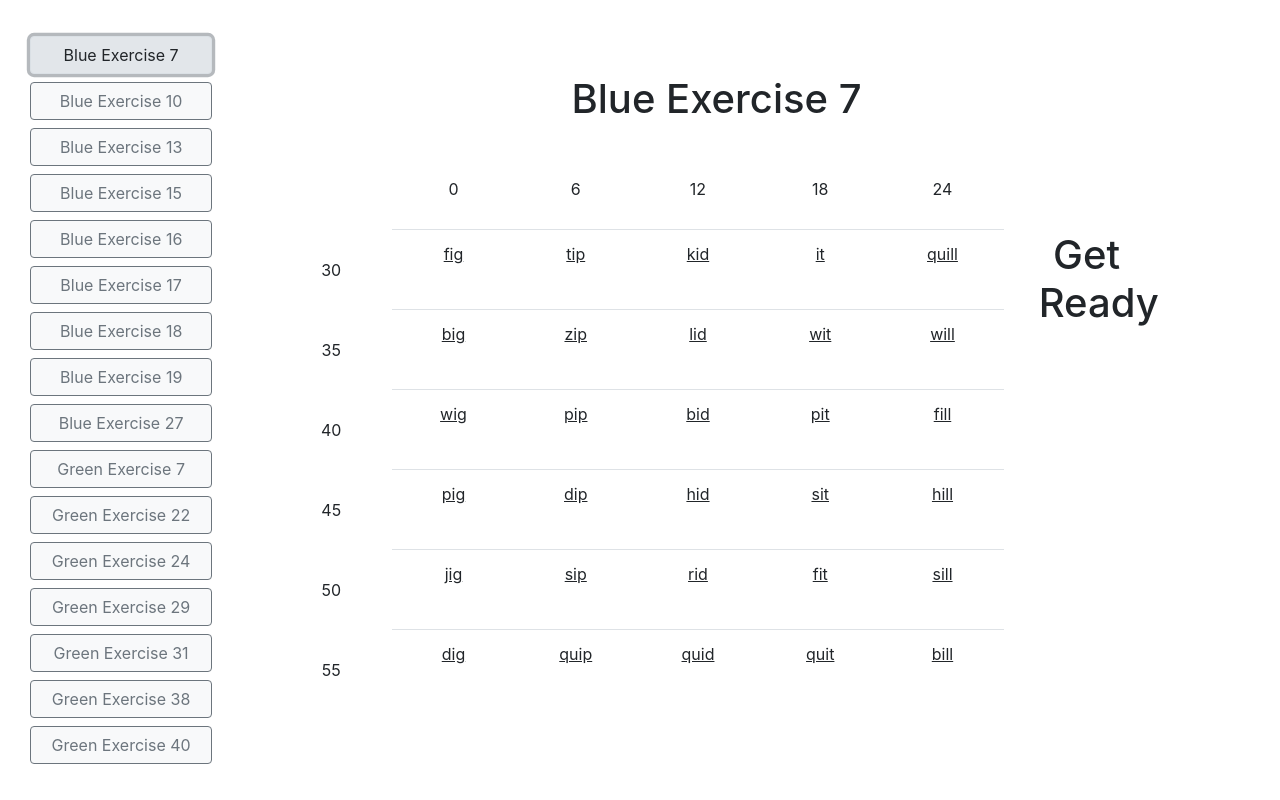
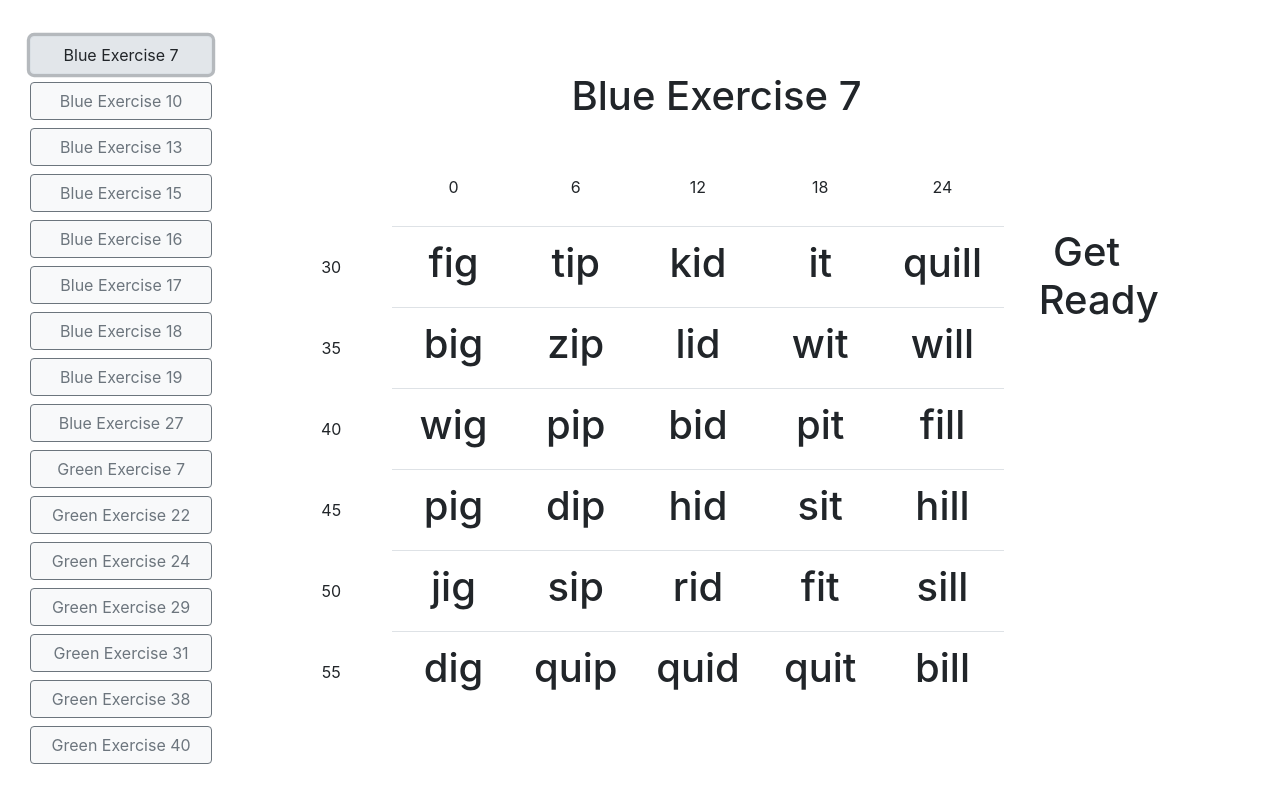
Before and after one commit to tschnide/wordMatrix, a React (Create React App) app: page / in a window 1280 px wide. Both pictures are taken after a click on the button "Blue Exercise 7". Built offline with nearby package versions, Linux system fonts and the light colour scheme.

Commit message:
Implement basic row underlining
Vertical underlining works.

```diff
--- a/src/VocabularyTable.jsx
+++ b/src/VocabularyTable.jsx
@@ -15,7 +15,7 @@ class VocabularyTable extends Component {
             leftVerticalScoreingNumbers: this.numberOfColumns,
             cycle: 0,
         };
-        this.underline = {textDecorationLine: 'underline'}
+        this.underline = { textDecorationLine: 'underline' }
     }
 
     render() {
@@ -34,12 +34,13 @@ class VocabularyTable extends Component {
                             <td className="align-middle" id="no-border-left-top-right">{this.state.numberOfRows * 4}</td>
                         </tr>
                         {
-                            this.lesson.vocabulary.map((rows, index) => (
-                                <tr key={index}>
-                                    <td className="align-middle" id="no-border-left-top-bottom">{this.lesson.vocabulary.length * rows.row.length + rows.row.length * index}</td>
+                            this.lesson.vocabulary.map((rows, rowIndex) => (
+                                <tr key={rowIndex}>
+                                    <td className="align-middle" id="no-border-left-top-bottom">{this.lesson.vocabulary.length * rows.row.length + rows.row.length * rowIndex}</td>
                                     {rows.row.map((word, index) => (
-                                        <td key={rows.index + index}
-                                        style={this.underline}>{word.value}</td>
+                                        index + rowIndex * rows.row.length < currentWordIndex
+                                            ? <td key={index + rowIndex * rows.row.length} style={this.underline}><h1>{word.value}</h1></td>
+                                            : <td key={index + rowIndex * rows.row.length}><h1>{word.value}</h1></td>
                                     ))}
 
                                 </tr>
```
